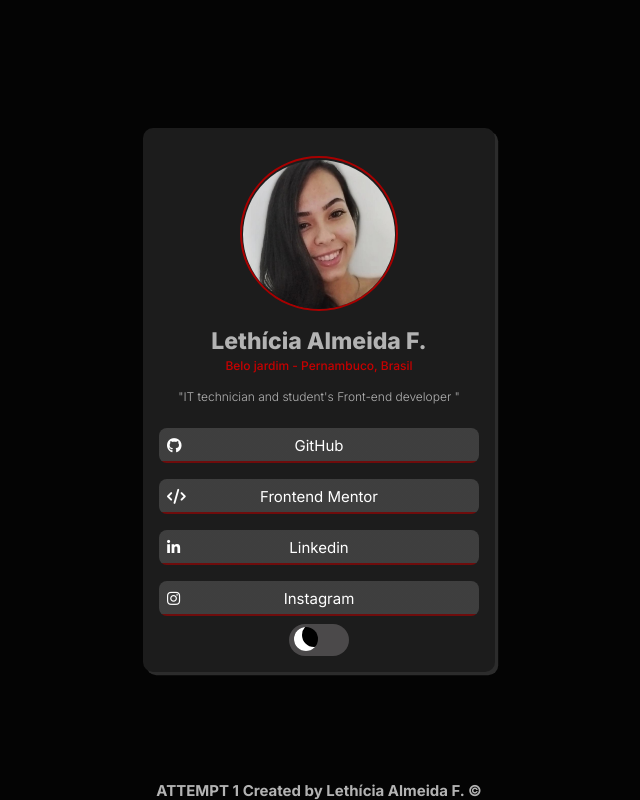
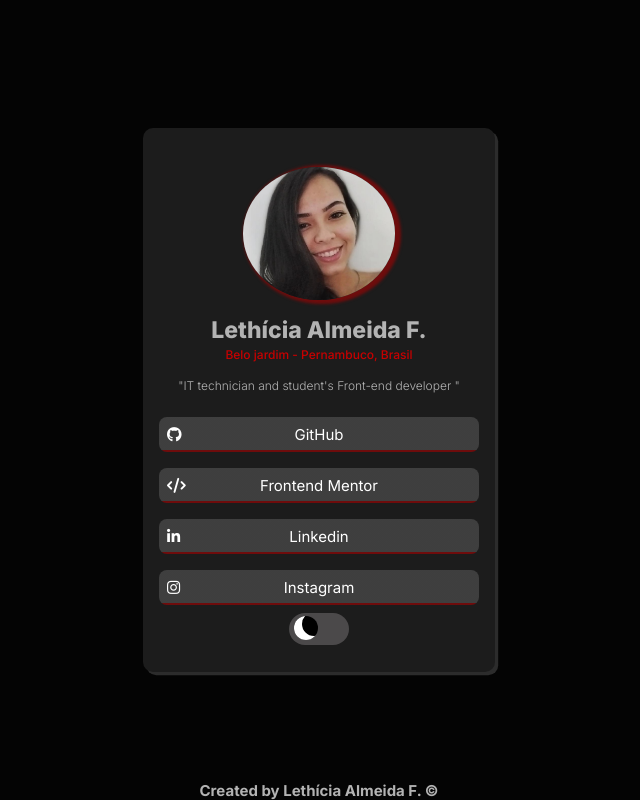
Before and after one commit to yLeehsz014/linktree_clone, a plain HTML site: page index.html in a window 1280 px wide. Shown: the whole page, without its empty margins (321-961 px from the left). Drawn offline with Linux system fonts and the light colour scheme.

Commit message:
remove circle

```diff
--- a/assets/style.css
+++ b/assets/style.css
@@ -48,19 +48,11 @@ body {
     box-shadow: 0.2rem 0.2rem  rgba(143, 143, 143, 0.242);
 }
 
-.circle {
+img {
+    width: 9.5rem;
+    height: 20rem;
     border-radius: 100%;
-    border: 2px solid rgb(167, 0, 0);
-    padding: 4.7rem 4.8rem;
-}
-
-img {
-    margin-top: 2rem;
-    top: 0;
-    position: absolute;
-    width: 9.5rem;
-    height: 9.30rem;
-    border-radius: 100%;
+    box-shadow: 3px 1px 3px 3px rgba(173, 0, 0, 0.57);
 }
 
 h1 {
@@ -179,13 +171,3 @@ h3{
     bottom: 0;
     font-size: 15px;
 }
-@media only screen and (max-height: 300px) {
-    img {
-        margin-top: 3rem;
-        top: 0;
-        position: absolute;
-        width: 9.5rem;
-        height: 9.30rem;
-        border-radius: 100%;
-    }
-}
--- a/index.html
+++ b/index.html
@@ -44,7 +44,7 @@
         </label>
 
     </div>
-    <h3>ATTEMPT 1 Created by Lethícia Almeida F. &copy;</h3>
+    <h3>Created by Lethícia Almeida F. &copy;</h3>
     <script src="./assets/script.js"></script>
 </body>
 
```
